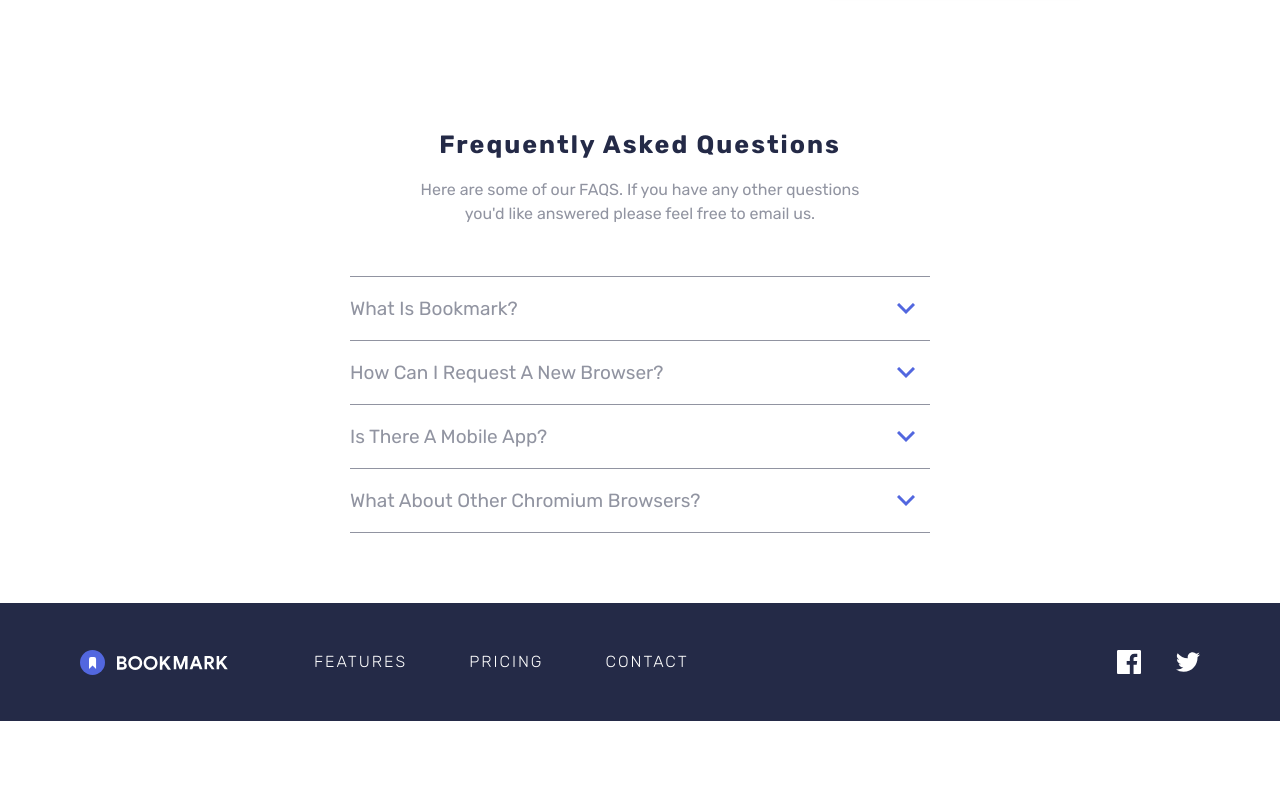
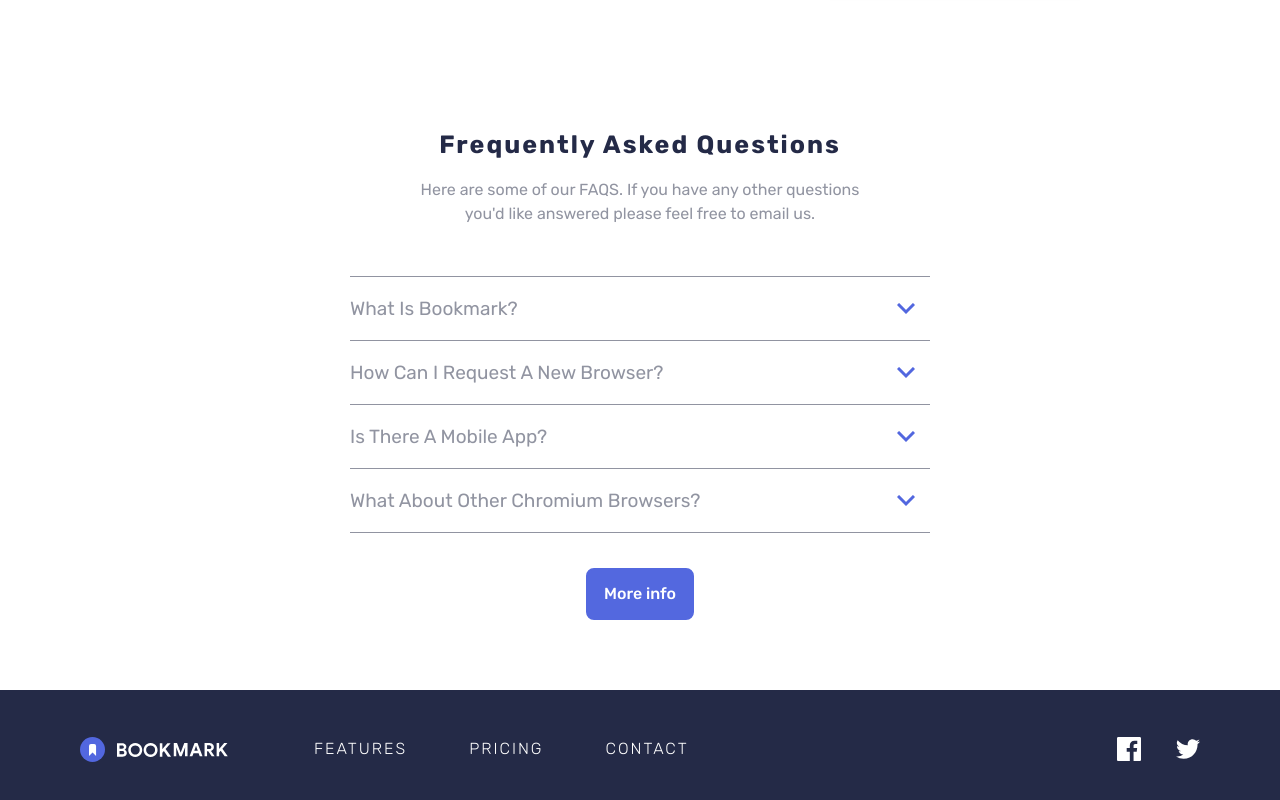
Before and after one commit to TymekGluch/zadanie-rekrutacyjne, a React (Vite) app: page / in a window 1280 px wide. Shown: the part 1932-2732 px from the top of the page. Before the commit the page ends 2653 px from the top, so only its background shows below. Built offline with nearby package versions, Linux system fonts and the light colour scheme.

Commit message:
feat(Accoredion): add props to add link to Accordion and update link data

```diff
--- a/src/App.tsx
+++ b/src/App.tsx
@@ -129,7 +129,11 @@ function App() {
           you'd like answered please feel free to email us."
           variant={SECTION_VARIANTS.WITHOUT_IMG}
         >
-          <Accordion accordionContent={accordionHomepageContent} />
+          <Accordion
+            accordionContent={accordionHomepageContent}
+            link="https://chromewebstore.google.com/detail/boczna-lista-zak%C5%82adek/jdbnofccmhefkmjbkkdkfiicjkgofkdh"
+            linkText="More info"
+          />
         </Section>
       </div>
 
--- a/src/components/Accordion/Accordion.module.scss
+++ b/src/components/Accordion/Accordion.module.scss
@@ -2,8 +2,10 @@
 
 .accordion {
     display: flex;
+    flex-direction: column;
+    justify-content: center;
     align-items: center;
-    justify-content: center;
+    gap: $primary-vertical-space;
     width: 100%;
     padding-top: $primary-vertical-space;
 
--- a/src/components/Accordion/Accordion.tsx
+++ b/src/components/Accordion/Accordion.tsx
@@ -2,6 +2,12 @@ import React from 'react';
 import styles from './Accordion.module.scss';
 import classNames from 'classnames';
 import { useOutsideClick } from '../../hooks/useOutsideClick';
+import { Link } from '../Link';
+import {
+  LINK_COMPONENT,
+  LINK_VARIANTS,
+  LINK_WIDTH,
+} from '../Link/Link.constants';
 
 export type AccordionItemType = {
   panelHeading: string;
@@ -11,9 +17,15 @@ export type AccordionItemType = {
 
 type AccordionProps = {
   accordionContent: AccordionItemType[];
+  linkText?: string;
+  link?: string;
 };
 
-const Accordion: React.FC<AccordionProps> = ({ accordionContent }) => {
+const Accordion: React.FC<AccordionProps> = ({
+  accordionContent,
+  link = undefined,
+  linkText = undefined,
+}) => {
   const arrayOfAccordionState = Array.from(
     { length: accordionContent.length },
     () => false,
@@ -65,6 +77,19 @@ const Accordion: React.FC<AccordionProps> = ({ accordionContent }) => {
           </li>
         ))}
       </ul>
+
+      {link && linkText && (
+        <Link
+          component={LINK_COMPONENT.A}
+          href={link}
+          target="_blank"
+          rel="noopener noreferrer"
+          variant={LINK_VARIANTS.CONTAINED}
+          width={LINK_WIDTH.FIT_CONTENT}
+        >
+          {linkText}
+        </Link>
+      )}
     </div>
   );
 };
--- a/src/data/domain/homepage.data.tsx
+++ b/src/data/domain/homepage.data.tsx
@@ -47,7 +47,9 @@ const tabItems = (): TabItemType[] =>
             variant={LINK_VARIANTS.CONTAINED}
             deviceDisplay={LINK_DEVICE_DISPLAY.DESKTOP}
             width={LINK_WIDTH.FIT_CONTENT}
-            href="/"
+            href="https://chromewebstore.google.com/detail/boczna-lista-zak%C5%82adek/jdbnofccmhefkmjbkkdkfiicjkgofkdh"
+            target="_blank"
+            rel="noopener noreferrer"
           >
             More info
           </Link>
@@ -71,7 +73,9 @@ const tabItems = (): TabItemType[] =>
             variant={LINK_VARIANTS.CONTAINED}
             deviceDisplay={LINK_DEVICE_DISPLAY.DESKTOP}
             width={LINK_WIDTH.FIT_CONTENT}
-            href="/"
+            href="https://chromewebstore.google.com/detail/boczna-lista-zak%C5%82adek/jdbnofccmhefkmjbkkdkfiicjkgofkdh"
+            target="_blank"
+            rel="noopener noreferrer"
           >
             More info
           </Link>
@@ -95,7 +99,9 @@ const tabItems = (): TabItemType[] =>
             variant={LINK_VARIANTS.CONTAINED}
             deviceDisplay={LINK_DEVICE_DISPLAY.DESKTOP}
             width={LINK_WIDTH.FIT_CONTENT}
-            href="/"
+            href="https://chromewebstore.google.com/detail/boczna-lista-zak%C5%82adek/jdbnofccmhefkmjbkkdkfiicjkgofkdh"
+            target="_blank"
+            rel="noopener noreferrer"
           >
             More info
           </Link>
```
